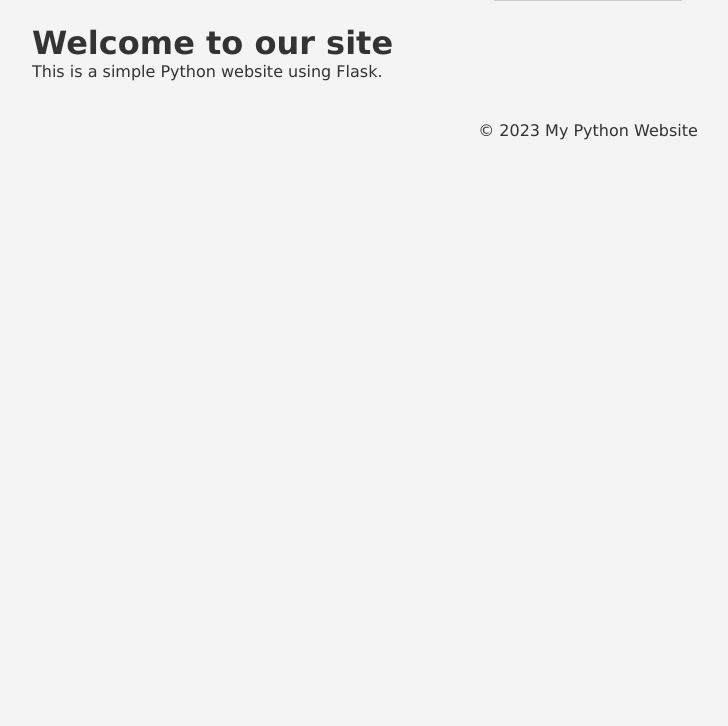
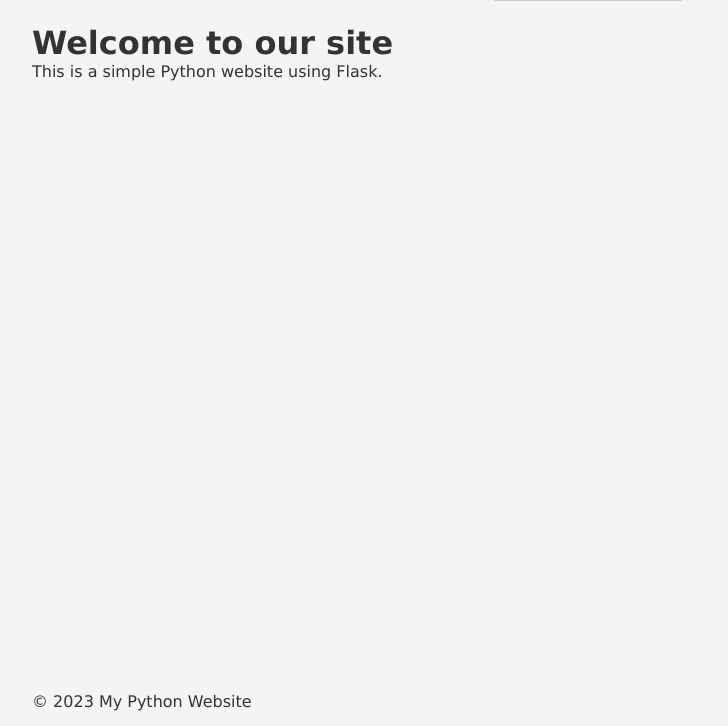
Before and after one commit to tnjensen/site-frozen-flask, a Flask app: page / in a window 1280 px wide. Shown: the part 74-800 px from the top of the page, without its empty margins (52-780 px from the left). Run offline with Flask 3, Linux system fonts and the light colour scheme.

Commit message:
Edited css

```diff
--- a/static/styles/style.css
+++ b/static/styles/style.css
@@ -37,8 +37,9 @@ a:hover{
 }
 footer{
     height: 50px;
-    position: relative;
+    position: absolute;
     bottom: 0;
+    background-color: f3f3f3;
     display: flex;
     justify-content: center;
     align-items: center;
```
